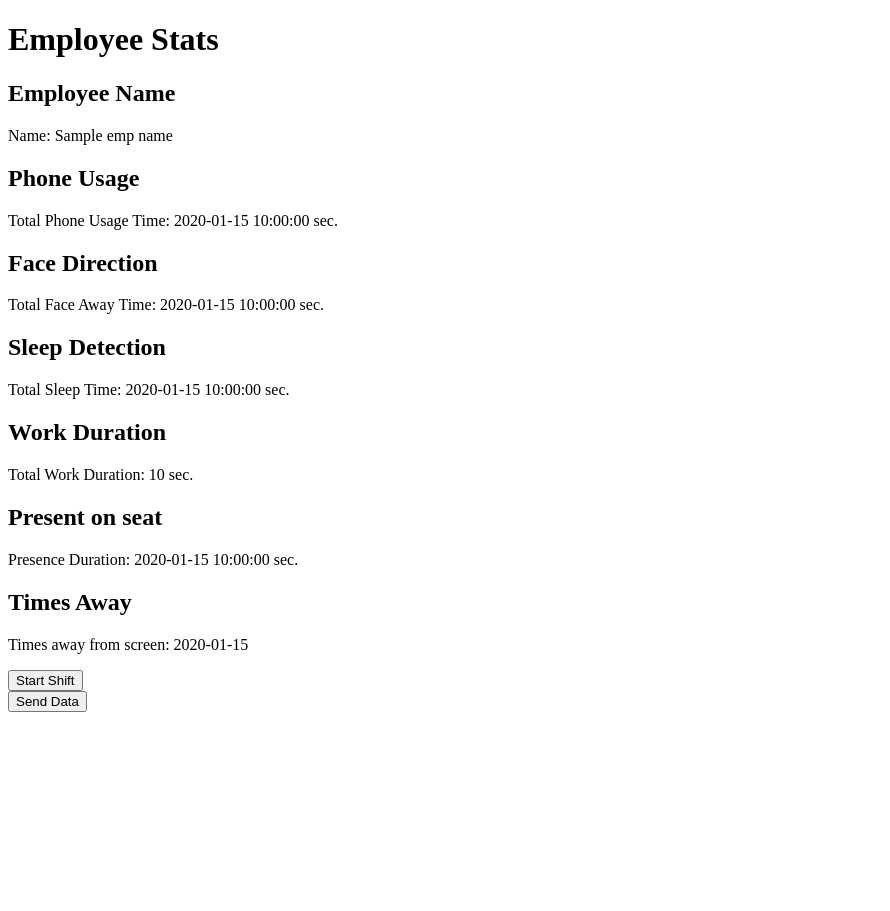
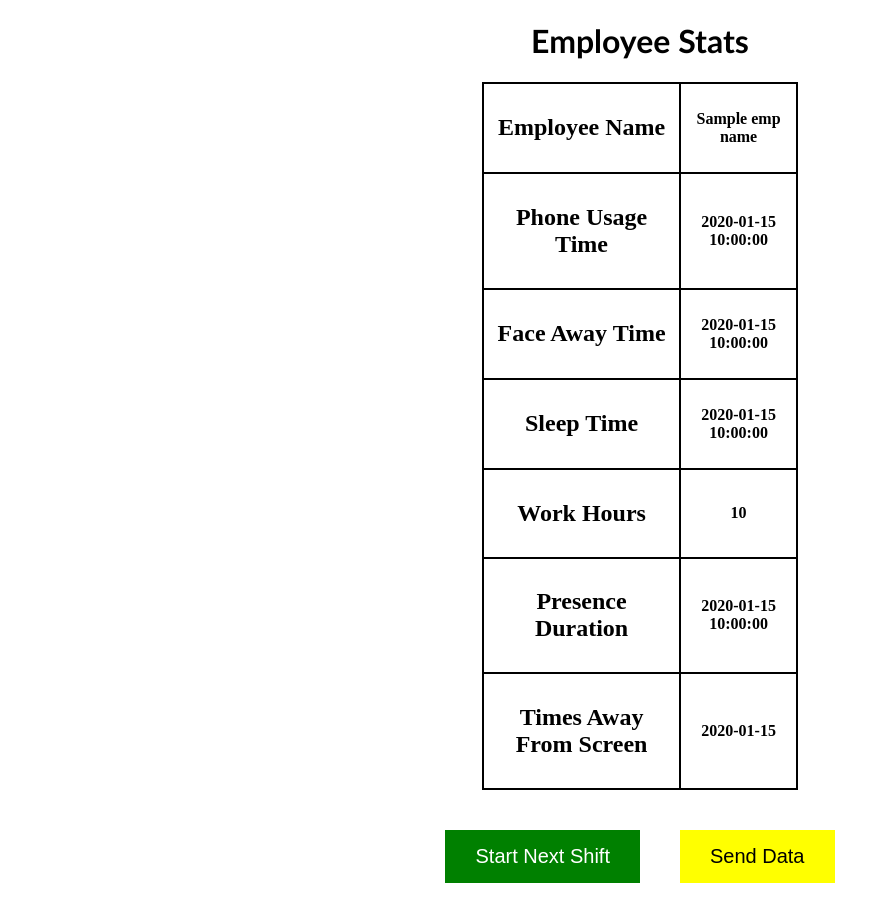
Before and after one commit to HimGos/Company-Work-Environment-Management, a Flask app: template templates/stats.html in a window 1280 px wide. Shown: the whole page, without its empty margins (0-890 px from the left). Before the commit the page ends 712 px from the top, so only its background shows below. Run offline with Flask 3, Linux system fonts and the light colour scheme; the template is opened without the code that fills it: most values are stand-ins (such as "Sample title", 1, 10 or a date in 2020); parts of the project's set-up code (start-up, migrations or seed data) failed here and were passed over.

Commit message:
page modification

```diff
--- a/templates/imagesave.html
+++ b/templates/imagesave.html
@@ -26,6 +26,11 @@
         #video-container {
             max-width: 100%;
         }
+
+        h1 {
+            text-align: center;
+            font-family: "Gill Sans", sans-serif;
+        }
     </style>
 </head>
 <body>
--- a/templates/result.html
+++ b/templates/result.html
@@ -27,6 +27,11 @@
             font-size: 18px;
             margin: 10px;
         }
+
+        h1 {
+            text-align: center;
+            font-family: "Gill Sans", sans-serif;
+        }
     </style>
 </head>
 <body>
--- a/templates/stats.html
+++ b/templates/stats.html
@@ -2,6 +2,62 @@
 <html>
 <head>
     <title>Employee Stats</title>
+    <style>
+        table {
+            border-collapse: collapse;
+            width: 25%;
+            margin: 0 auto;
+        }
+
+        table, th, td {
+            border: 2px solid black;
+        }
+
+        th, td {
+            padding: 10px;
+            text-align: center;
+        }
+
+        td h2 {
+            font-weight: bold;
+        }
+
+        td p {
+            font-weight: bold;
+        }
+
+        h1 {
+            text-align: center;
+            font-family: "Gill Sans", sans-serif;
+        }
+
+        /* Style both buttons */
+        form input[type="submit"] {
+            font-size: 20px;
+            padding: 15px 30px;
+            border: none;
+            text-align: center;
+            margin: 20px;
+        }
+
+        /* Style the "Start Next Shift" button */
+        input[type="submit"][value="Start Next Shift"] {
+            background-color: green !important;
+            color: white;
+        }
+
+        /* Style the "Send Data" button */
+        input[type="submit"][value="Send Data"] {
+            background-color: yellow !important;
+            color: black;
+        }
+
+        /* Center the buttons horizontally */
+        .button-container {
+            display: flex;
+            justify-content: center;
+        }
+    </style>
     <script>
         function showSuccessAlert() {
             alert("Employee Data Recorded");
@@ -11,36 +67,51 @@
 <body>
     <h1>Employee Stats</h1>
 
-    <h2>Employee Name</h2>
-    <p>Name: {{ emp_name }}</p>
+    <table>
+        <tr>
+            <td><h2>Employee Name</h2></td>
+            <td><p>{{ emp_name }}</p></td>
+        </tr>
+        <tr>
+            <td><h2>Phone Usage Time</h2></td>
+            <td><p>{{ phone_usage_time }}</p></td>
+        </tr>
+        <tr>
+            <td><h2>Face Away Time</h2></td>
+            <td><p>{{ face_away_time }}</p></td>
+        </tr>
+        <tr>
+            <td><h2>Sleep Time</h2></td>
+            <td><p>{{ sleep_time }}</p></td>
+        </tr>
+        <tr>
+            <td><h2>Work Hours</h2></td>
+            <td><p>{{ work_duration }}</p></td>
+        </tr>
+        <tr>
+            <td><h2>Presence Duration</h2></td>
+            <td><p>{{ present_on_screen_time }}</p></td>
+        </tr>
+        <tr>
+            <td><h2>Times Away From Screen</h2></td>
+            <td><p>{{ times_away }}</p></td>
+        </tr>
+    </table>
 
-    <h2>Phone Usage</h2>
-    <p>Total Phone Usage Time: {{ phone_usage_time }} sec.</p>
+    <!-- Add a blank div element to separate the table and buttons -->
+    <div style="height: 20px;"></div>
 
-    <h2>Face Direction</h2>
-    <p>Total Face Away Time: {{ face_away_time }} sec.</p>
-
-    <h2>Sleep Detection</h2>
-    <p>Total Sleep Time: {{ sleep_time }} sec.</p>
-
-    <h2>Work Duration</h2>
-    <p>Total Work Duration: {{ work_duration }} sec.</p>
-
-    <h2>Present on seat</h2>
-    <p>Presence Duration: {{ present_on_screen_time }} sec.</p>
-
-    <h2>Times Away</h2>
-    <p>Times away from screen: {{ times_away }}</p>
-
-    <!-- Add 'Start Shift' button -->
+    <!-- Use a div with flexbox to center the buttons horizontally -->
+    <div class="button-container">
+        <!-- Add 'Start Next Shift' button -->
         <form action="/">
-        <input type="submit" value="Start Shift">
+            <input type="submit" value="Start Next Shift">
         </form>
 
         <!-- Add 'Send Data' button and call the JavaScript function to show an alert -->
         <form action="/record_employee_stats" method="post" onsubmit="showSuccessAlert()">
             <input type="submit" value="Send Data">
         </form>
-
+    </div>
 </body>
 </html>
--- a/templates/work.html
+++ b/templates/work.html
@@ -27,12 +27,15 @@
         h1 {
             font-size: 36px;
             margin: 20px;
+            text-align: center;
+            font-family: "Gill Sans", sans-serif;
         }
 
         /* Style the video container to limit its width */
         #video-container {
             max-width: 100%;
         }
+
     </style>
 </head>
 <body>
```
Also changed, not shown: templates/index.html (deleted, +0 -31 lines), shots/captured_image.jpg, static/result.jpg. Lines whose indentation alone changed are shown as unchanged.
